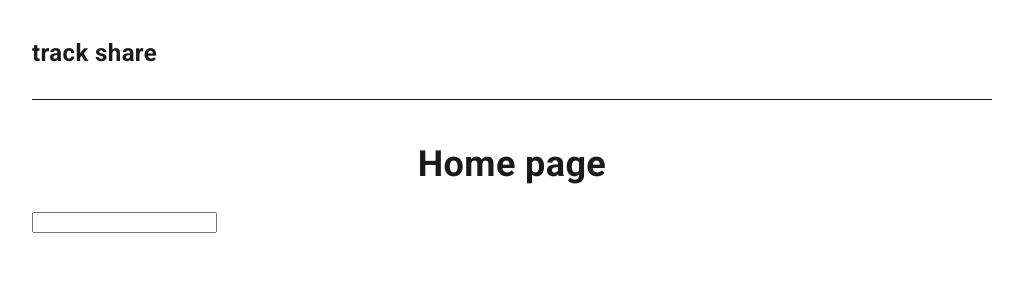
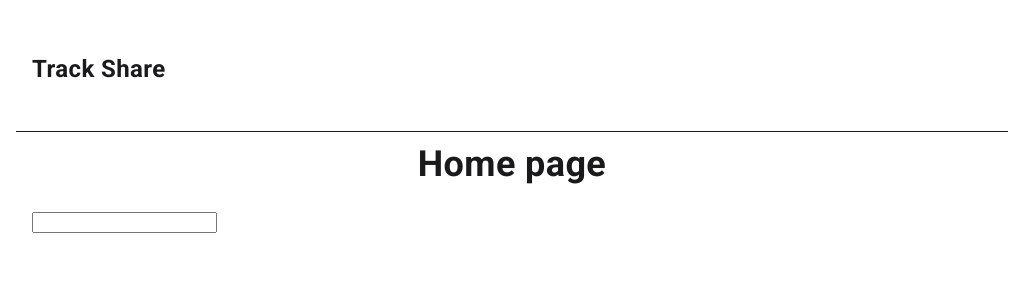
Before and after one commit to sushichan044/trackshare, a Next.js app: page / in a window 1280 px wide. Shown: the top 300 px of the page, without its empty margins (128-1151 px from the left). Built offline with nearby package versions, Linux system fonts and the light colour scheme.

Commit message:
fix style of Header

```diff
--- a/components/layout/header.module.scss
+++ b/components/layout/header.module.scss
@@ -18,14 +18,17 @@
   align-items: center;
   justify-content: space-between;
   max-width: var.$layout-max-width;
+  padding: var.$layout-padding-sp;
   margin-inline: auto;
+  border-bottom: 1px solid var.$text-color-light;
   @include mix.mq("2xl") {
     max-width: var.$layout-max-width-2xl;
   }
-
-  border-bottom: 1px solid var.$text-color-light;
   @include mix.theme("dark") {
     border-bottom: 1px solid var.$text-color-dark;
+  }
+  @include mix.mq("2xl") {
+    max-width: var.$layout-max-width-2xl;
   }
 }
 
--- a/components/layout/header.tsx
+++ b/components/layout/header.tsx
@@ -15,7 +15,7 @@ const Header = () => {
           options={{ textDecoration: 'none' }}
         >
           {/* <Image alt="site logo" height={50} src={LogoSvg} width={50} /> */}
-          <p className={styles.title}>track share</p>
+          <p className={styles.title}>Track Share</p>
         </Link>
         <UserButton afterSignOutUrl="/" />
       </div>
```
